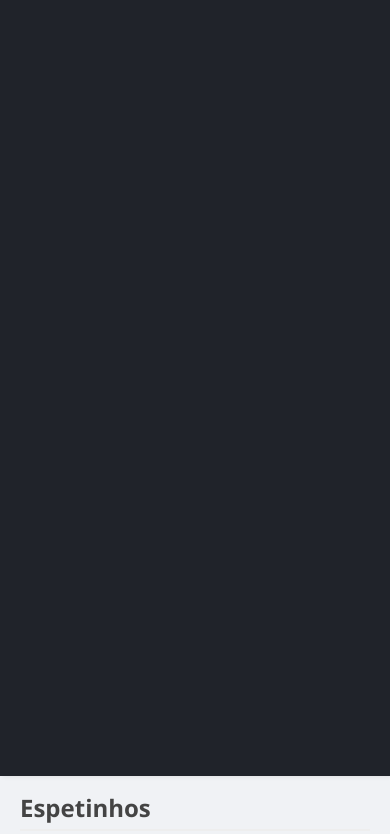
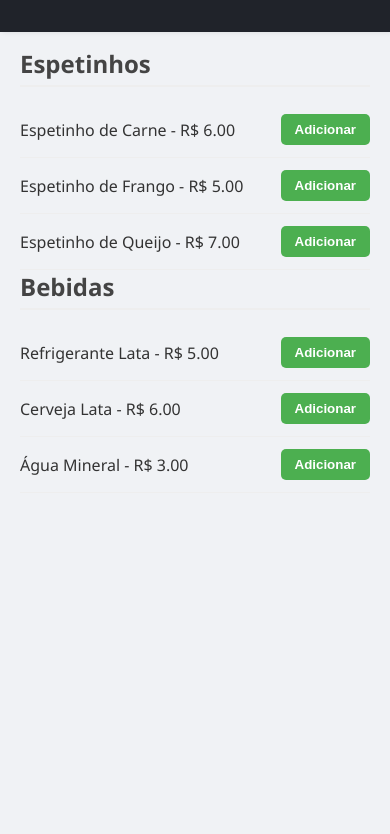
Before and after one commit to Mikaelbp/Espetinho-da-Cl-o, a plain HTML site: page Caixa Espetinho/index.html in a window 390 px wide. Shown: the part 68-902 px from the top of the page. After the commit the page ends 844 px from the top, so only its background shows below. Drawn offline with Linux system fonts and the light colour scheme.

Commit message:
Update style.css

```diff
--- a/Caixa Espetinho/style.css
+++ b/Caixa Espetinho/style.css
@@ -9,7 +9,7 @@ body {
   font-family: 'Segoe UI', Tahoma, Geneva, Verdana, sans-serif;
   background-color: #f0f2f5;
   color: #333;
-  min-height: 100vh;
+  min-height: 100dvh;
   display: flex;
 }
 
@@ -18,7 +18,7 @@ body {
   background-color: #20232a;
   color: #61dafb;
   width: 250px;
-  min-height: 100vh;
+  min-height: 100dvh; /* ocupa a tela toda no desktop */
   padding: 20px;
   box-shadow: 2px 0 5px rgba(0,0,0,0.1);
   display: flex;
@@ -47,7 +47,7 @@ body {
   font-size: 1.8rem;
   color: #61dafb;
   cursor: pointer;
-  display: none;
+  display: none; /* aparece só no mobile */
 }
 
 .menu-list {
@@ -221,36 +221,49 @@ button:hover {
   body {
     flex-direction: column;
   }
+
   .sidebar {
     width: 100%;
     position: relative;
     padding: 10px 20px;
     display: flex;
     align-items: center;
+    flex-direction: column;
+    min-height: auto; /* remove o 100vh que causava espaço preto */
+    height: auto;
   }
+
   .menu-header h1 {
     font-size: 1.5rem;
   }
+
   .btn-toggle {
     display: block;
   }
+
   .menu-list {
     display: none;
     flex-direction: column;
     margin-top: 10px;
+    width: 100%;
   }
+
   .menu-list.mostrar {
     display: flex;
   }
+
   .menu-list li {
     margin-bottom: 10px;
   }
+
   .menu-btn {
     padding: 8px 10px;
     font-size: 1rem;
   }
+
   .main-content {
     margin-left: 0;
     padding: 15px 20px;
   }
 }
+}
```
